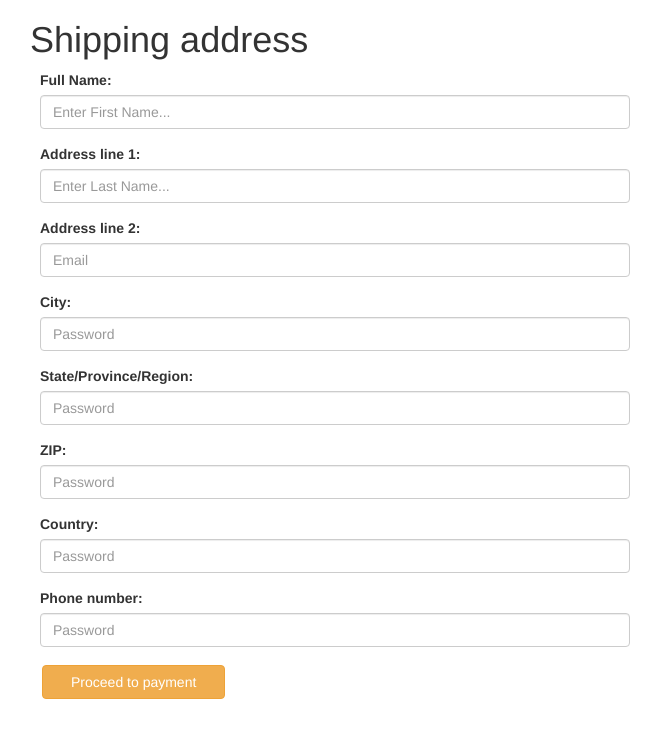
After one commit to nickoloz1994/webshop, a PHP site: page /shippingaddress.php in a window 1280 px wide. The commit adds this page. Shown: the top 738 px of the page, without its empty margins (305-966 px from the left). Run offline with PHP 8.4, Linux system fonts and the light colour scheme; a stand-in replaces the project's code that opens the database connection.

Commit message:
Add shipping address
Added page for entering shipping address during the checkout process

```diff
--- a/cart.php
+++ b/cart.php
@@ -83,6 +83,8 @@ if($num > 0){
 
 <?php
 	}
+}else{
+	$_SESSION['subtotal'] = 0;
 }
 ?>
 
--- /dev/null
+++ b/shippingaddress.php
@@ -0,0 +1,52 @@
+<!DOCTYPE html>
+<html>
+<head>
+	<meta name="viewport" content="width=device-width, initial-scale=1.0">
+	<link rel="stylesheet" type="text/css" href="css/bootstrap.css">
+  	<script type="text/javascript" src="js/bootstrap.js"></script>
+  	<script type="text/javascript" src="js/jquery-3.1.1.min.js"></script>
+	<title>Shipping address</title>
+</head>
+<body>
+
+<div class="container-fluid" style="width: 50%;">
+<h1>Shipping address</h1>
+	<form method="post" action="register.php">
+  		<div class="form-group">
+  		  <label>Full Name:</label>
+  		  <input type="text" class="form-control" placeholder="Enter First Name..."		 style="width: 100%" name="fname" required="required">
+  		</div>
+  		<div class="form-group">
+  		  <label>Address line 1:</label>
+  		  <input type="text" class="form-control" placeholder="Enter Last Name..." style="width: 100%" name="lname" required="required">
+  		</div>
+  		<div class="form-group">
+  		  <label>Address line 2:</label>
+  		  <input type="text" class="form-control" placeholder="Email" style="width: 100%" name="mail" required="required">
+  		</div>
+  		<div class="form-group">
+  		  <label>City:</label>
+  		  <input type="text" class="form-control" placeholder="Password" style="width: 100%" required="required">
+  		</div>
+  		<div class="form-group">
+  		  <label>State/Province/Region:</label>
+  		  <input type="text" class="form-control" placeholder="Password" style="width: 100%" name="passwd" required="required">
+  		</div>
+  		<div class="form-group">
+  		  <label>ZIP:</label>
+  		  <input type="text" class="form-control" placeholder="Password" style="width: 100%" required="required">
+  		</div>
+  		<div class="form-group">
+  		  <label>Country:</label>
+  		  <input type="text" class="form-control" placeholder="Password" style="width: 100%" required="required">
+  		</div>
+  		<div class="form-group">
+  		  <label>Phone number:</label>
+  		  <input type="text" class="form-control" placeholder="Password" style="width: 100%" required="required">
+  		</div>
+  		<button type="submit" class="btn btn-warning" style="margin-left: 2%;margin-top: 0.5%; margin-bottom: 1%; width: 30%;" name="submit">Proceed to payment</button>
+	</form>
+</div>
+
+</body>
+</html>
```
